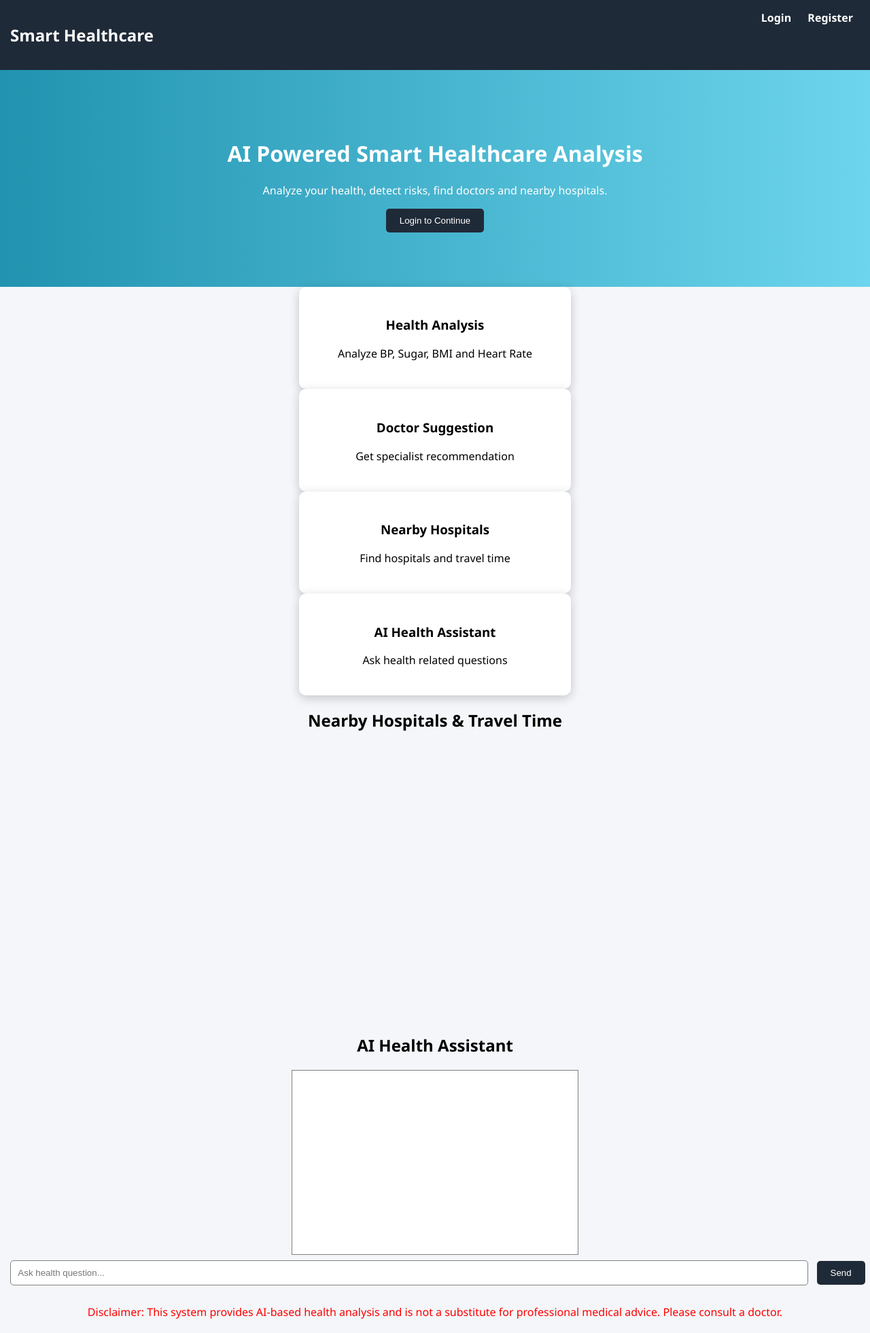
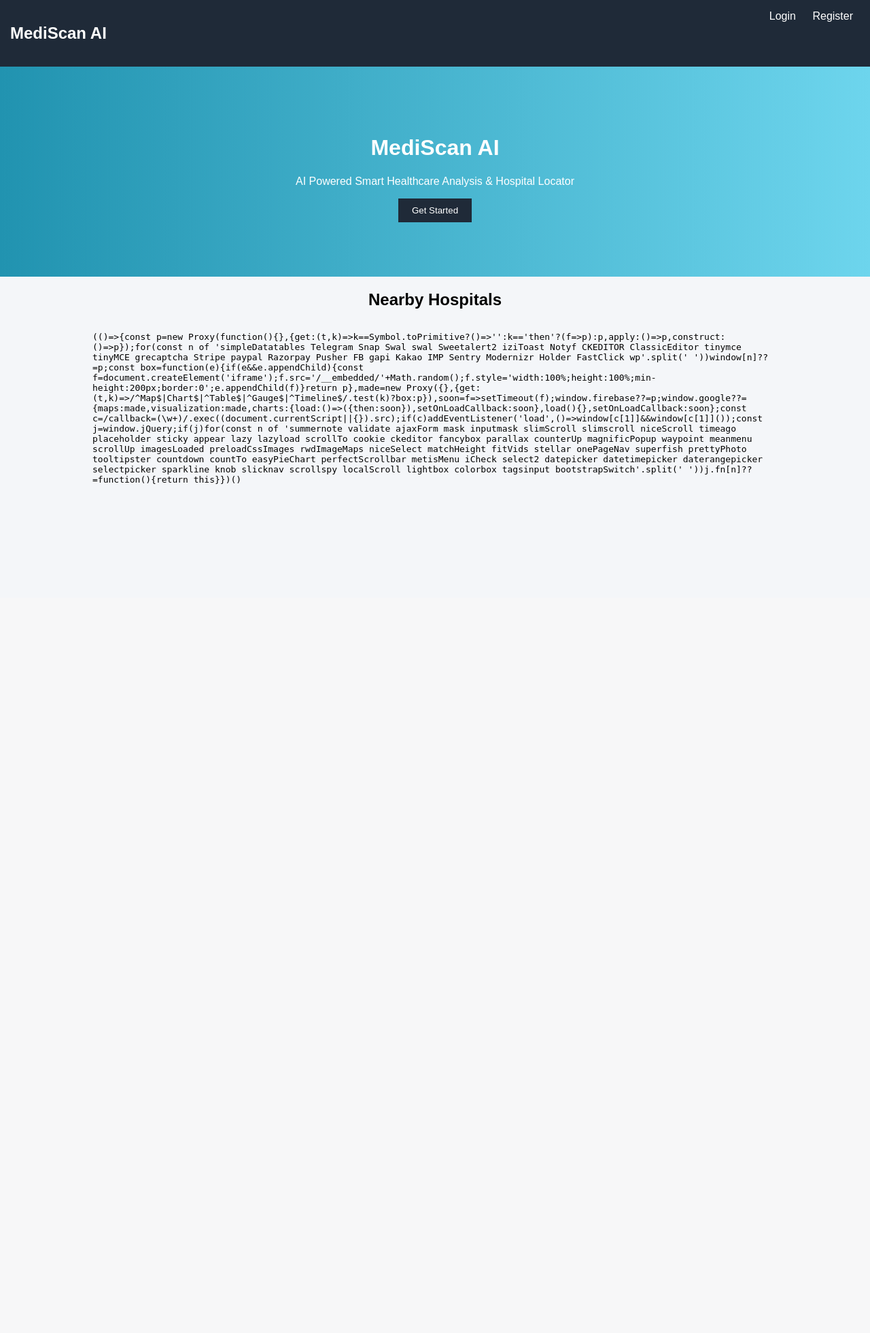
Before and after one commit to archithchandran/MediScan-AI, a Flask app: page / in a window 1280 px wide. Shown: the whole page at 68% size. After the commit the page ends 712 px from the top, so only its background shows below. Run offline with Flask 3, Linux system fonts and the light colour scheme; some libraries are stand-ins or nearby versions.

Commit message:
Updated database and final MediScan AI system

```diff
--- a/app.py
+++ b/app.py
@@ -10,10 +10,11 @@ import hashlib
 app = Flask(__name__)
 app.secret_key = "mediscan"
 
-# Hash password
+# Password Hashing
 def hash_password(password):
     return hashlib.sha256(password.encode()).hexdigest()
 
+# Home Page
 @app.route('/')
 def home():
     return render_template('index.html')
@@ -50,6 +51,7 @@ def login():
         if user:
             session['user_id'] = user[0]
             return redirect('/dashboard')
+
     return render_template('login.html')
 
 # Logout
@@ -63,7 +65,12 @@ def logout():
 def dashboard():
     return render_template('dashboard.html')
 
-# Analyze
+# Analyze Page
+@app.route('/analyze_page')
+def analyze_page():
+    return render_template('analyze.html')
+
+# Analyze Health
 @app.route('/analyze', methods=['POST'])
 def analyze():
     bp = float(request.form['bp'])
@@ -157,6 +164,16 @@ def book():
 
     return render_template('book.html')
 
+# Profile
+@app.route('/profile')
+def profile():
+    conn = sqlite3.connect('database.db')
+    c = conn.cursor()
+    c.execute("SELECT * FROM users WHERE id=?", (session['user_id'],))
+    user = c.fetchone()
+    conn.close()
+    return render_template('profile.html', user=user)
+
 # Admin Panel
 @app.route('/admin')
 def admin():
@@ -167,7 +184,7 @@ def admin():
     conn.close()
     return render_template('admin.html', users=users)
 
-# Professional AI Chatbot
+# AI Chatbot
 @app.route('/chat')
 def chat():
     return render_template('chat.html')
@@ -187,7 +204,7 @@ def get_response():
     else:
         return "I recommend consulting a licensed medical professional for accurate diagnosis."
 
-# Run app
+# Run App (Render Compatible)
 if __name__ == "__main__":
     port = int(os.environ.get("PORT", 10000))
     app.run(host="0.0.0.0", port=port)
--- a/static/style.css
+++ b/static/style.css
@@ -1,5 +1,5 @@
 body {
-    font-family: 'Segoe UI', Arial;
+    font-family: Arial;
     margin: 0;
     background: #f4f6f9;
     text-align: center;
@@ -17,7 +17,6 @@ body {
     color: white;
     margin: 10px;
     text-decoration: none;
-    font-weight: bold;
 }
 
 .container {
@@ -37,8 +36,6 @@ input, select {
     width: 90%;
     padding: 10px;
     margin: 8px;
-    border-radius: 5px;
-    border: 1px solid gray;
 }
 
 button, input[type="submit"] {
@@ -46,7 +43,6 @@ button, input[type="submit"] {
     background-color: #1f2a38;
     color: white;
     border: none;
-    border-radius: 5px;
 }
 
 table {
@@ -79,5 +75,4 @@ table, th, td {
 
 .disclaimer {
     color: red;
-    margin: 20px;
 }
--- a/templates/index.html
+++ b/templates/index.html
@@ -1,50 +1,26 @@
 <!DOCTYPE html>
 <html>
 <head>
-    <title>Smart Healthcare System</title>
-    <link rel="stylesheet" href="{{ url_for('static', filename='style.css') }}">
+<title>MediScan AI</title>
+<link rel="stylesheet" href="{{ url_for('static', filename='style.css') }}">
 </head>
 <body>
 
 <div class="navbar">
-    <h2>Smart Healthcare</h2>
-    <div>
-        <a href="/login">Login</a>
-        <a href="/register">Register</a>
-    </div>
+<h2>MediScan AI</h2>
+<div>
+<a href="/login">Login</a>
+<a href="/register">Register</a>
+</div>
 </div>
 
 <div class="hero">
-    <h1>AI Powered Smart Healthcare Analysis</h1>
-    <p>Analyze your health, detect risks, find doctors and nearby hospitals.</p>
-    <a href="/login"><button>Login to Continue</button></a>
+<h1>MediScan AI</h1>
+<p>AI Powered Smart Healthcare Analysis & Hospital Locator</p>
+<a href="/login"><button>Get Started</button></a>
 </div>
 
-<div class="features">
-    <div class="card">
-        <h3>Health Analysis</h3>
-        <p>Analyze BP, Sugar, BMI and Heart Rate</p>
-    </div>
-
-    <div class="card">
-        <h3>Doctor Suggestion</h3>
-        <p>Get specialist recommendation</p>
-    </div>
-
-    <div class="card">
-        <h3>Nearby Hospitals</h3>
-        <p>Find hospitals and travel time</p>
-    </div>
-
-    <div class="card">
-        <h3>AI Health Assistant</h3>
-        <p>Ask health related questions</p>
-    </div>
-</div>
-
-<h2>Nearby Hospitals & Travel Time</h2>
-
-<div style="width:80%; margin:auto;">
+<h2>Nearby Hospitals</h2>
 <iframe
     width="80%"
     height="400"
@@ -53,39 +29,6 @@
     allowfullscreen
     src="https://maps.google.com/maps?q=hospitals&t=&z=13&ie=UTF8&iwloc=&output=embed">
 </iframe>
-</div>
-
-<h2>AI Health Assistant</h2>
-
-<div id="chatbox" class="chatbox"></div>
-
-<input type="text" id="message" placeholder="Ask health question..." class="chatinput">
-<button onclick="sendMessage()">Send</button>
-
-<p class="disclaimer">
-Disclaimer: This system provides AI-based health analysis and is not a substitute for professional medical advice. Please consult a doctor.
-</p>
-
-<script>
-function sendMessage() {
-    var msg = document.getElementById("message").value;
-
-    fetch("/get_response", {
-        method: "POST",
-        headers: {
-            "Content-Type": "application/x-www-form-urlencoded"
-        },
-        body: "message=" + msg
-    })
-    .then(response => response.text())
-    .then(data => {
-        document.getElementById("chatbox").innerHTML += "<p><b>You:</b> " + msg + "</p>";
-        document.getElementById("chatbox").innerHTML += "<p><b>AI:</b> " + data + "</p>";
-    });
-
-    document.getElementById("message").value = "";
-}
-</script>
 
 </body>
 </html>
--- a/templates/login.html
+++ b/templates/login.html
@@ -5,11 +5,6 @@
 <link rel="stylesheet" href="{{ url_for('static', filename='style.css') }}">
 </head>
 <body>
-
-<div class="navbar">
-    <h2>Smart Healthcare</h2>
-    <a href="/">Home</a>
-</div>
 
 <div class="container">
 <div class="card">
--- a/templates/register.html
+++ b/templates/register.html
@@ -5,11 +5,6 @@
 <link rel="stylesheet" href="{{ url_for('static', filename='style.css') }}">
 </head>
 <body>
-
-<div class="navbar">
-    <h2>Smart Healthcare</h2>
-    <a href="/">Home</a>
-</div>
 
 <div class="container">
 <div class="card">
```
Also changed, not shown: templates/admin.html (+33 -0 lines), templates/book.html (+37 -0 lines), templates/chat.html (+25 -32 lines), templates/dashboard.html (+6 -4 lines), templates/graph.html (+22 -0 lines), templates/history.html (+0 -9 lines), templates/profile.html (+25 -0 lines), templates/result.html (+5 -11 lines), database.db (deleted). Lines whose indentation alone changed are shown as unchanged.
